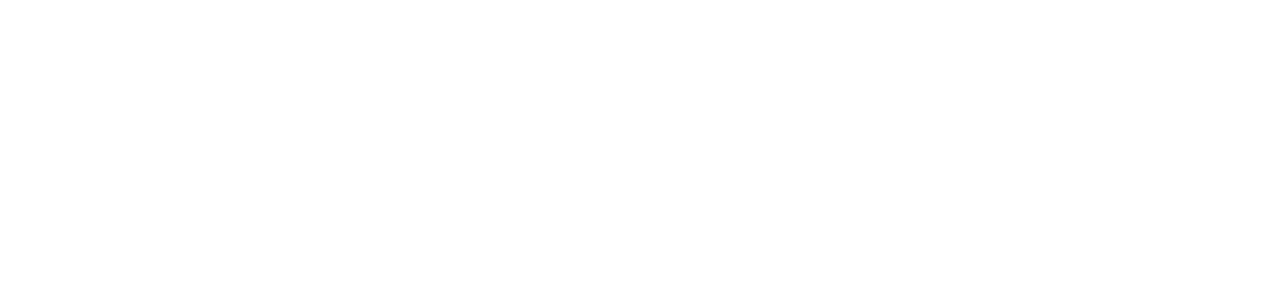
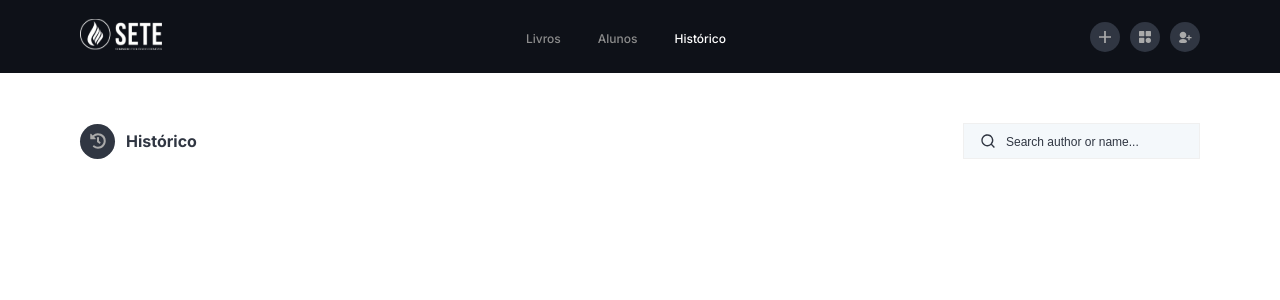
Before and after one commit to EldsonC/Painel-Ebook, a React (Create React App) app: page /history in a window 1280 px wide. Before the commit this address had no page. Shown: the top 300 px of the page. Built offline with nearby package versions, Linux system fonts and the light colour scheme.

Commit message:
pages-new

```diff
--- /dev/null
+++ b/src/app/pages/history.tsx
@@ -0,0 +1,5 @@
+export function History() {
+    return (
+        <div></div>
+    )
+}
--- /dev/null
+++ b/src/assets/icons/history.tsx
@@ -0,0 +1,25 @@
+import React from "react";
+
+export function HistoryIcon() {
+  return (
+    <svg
+      xmlns="http://www.w3.org/2000/svg"
+      width="16"
+      height="16"
+      fill="none"
+      viewBox="0 0 16 16"
+    >
+      <g clipPath="url(#clip0_104_8)">
+        <path
+          fill="#AAA"
+          d="M15.75 7.985c.008 4.27-3.474 7.762-7.744 7.765a7.718 7.718 0 01-4.87-1.716.75.75 0 01-.057-1.113l.352-.352a.751.751 0 01.996-.062A5.727 5.727 0 008 13.75 5.747 5.747 0 0013.75 8 5.747 5.747 0 008 2.25a5.73 5.73 0 00-3.94 1.56l1.586 1.586a.5.5 0 01-.353.854H.75a.5.5 0 01-.5-.5V1.207a.5.5 0 01.854-.353l1.542 1.542A7.75 7.75 0 0115.75 7.985zm-5.653 2.462l.306-.394A.75.75 0 0010.272 9L9 8.01V4.75A.75.75 0 008.25 4h-.5a.75.75 0 00-.75.75v4.24l2.044 1.589a.75.75 0 001.053-.132z"
+        ></path>
+      </g>
+      <defs>
+        <clipPath id="clip0_104_8">
+          <path fill="#fff" d="M0 0H16V16H0z"></path>
+        </clipPath>
+      </defs>
+    </svg>
+  );
+}
--- /dev/null
+++ b/src/assets/icons/newuser.tsx
@@ -0,0 +1,18 @@
+import React from "react";
+
+export function NewUserIcon() {
+  return (
+    <svg
+      xmlns="http://www.w3.org/2000/svg"
+      width="16"
+      height="16"
+      fill="none"
+      viewBox="0 0 16 16"
+    >
+      <path
+        fill="#AAA"
+        d="M6 9.333c.92 0 1.754-.373 2.357-.976A3.323 3.323 0 009.333 6c0-.92-.373-1.754-.976-2.357A3.323 3.323 0 006 2.667c-.92 0-1.754.373-2.357.976A3.323 3.323 0 002.667 6c0 .92.373 1.754.976 2.357A3.323 3.323 0 006 9.333zM6 14c2.345 0 4-.667 4-1.333C10 11.333 8.43 10 6 10c-2.5 0-4 1.333-4 2.667C2 13.333 3.5 14 6 14zm8-6h-1.333V6.667a.667.667 0 00-1.334 0V8H10a.667.667 0 000 1.333h1.333v1.334a.667.667 0 001.334 0V9.333H14A.667.667 0 1014 8z"
+      ></path>
+    </svg>
+  );
+}
--- /dev/null
+++ b/src/assets/icons/user.tsx
@@ -0,0 +1,18 @@
+import React from "react";
+
+export function UsersIcon() {
+  return (
+    <svg
+      xmlns="http://www.w3.org/2000/svg"
+      width="16"
+      height="16"
+      fill="none"
+      viewBox="0 0 16 16"
+    >
+      <path
+        fill="#AAA"
+        d="M8 3.667a2.333 2.333 0 110 4.666 2.333 2.333 0 010-4.666zM3.333 5.333c.374 0 .72.1 1.02.28-.1.954.18 1.9.754 2.64A1.998 1.998 0 111.919 5.92a2 2 0 011.414-.586zm9.334 0a2 2 0 010 4c-.774 0-1.44-.44-1.774-1.08a3.69 3.69 0 00.754-2.64c.3-.18.646-.28 1.02-.28zm-9 6.834c0-1.38 1.94-2.5 4.333-2.5 2.393 0 4.333 1.12 4.333 2.5v1.166H3.667v-1.166zM0 13.333v-1c0-.926 1.26-1.706 2.967-1.933a2.696 2.696 0 00-.634 1.767v1.166H0zm16 0h-2.333v-1.166c0-.687-.24-1.314-.634-1.767C14.74 10.627 16 11.407 16 12.333v1z"
+      ></path>
+    </svg>
+  );
+}
--- a/src/routes/routes.tsx
+++ b/src/routes/routes.tsx
@@ -5,6 +5,8 @@
 import { Slide } from "../shared/components/slide";
 import { Subheader } from "../shared/components/subheader";
 import { BookWhiteIcon } from "../assets/icons/bookwhite";
+import { UsersIcon } from "../assets/icons/user";
+import { HistoryIcon } from "../assets/icons/history";
 
 export function Routers() {
     return (
@@ -27,6 +29,17 @@
                     <Header/>
                     <Subheader
                         title="Alunos"
+                        icon={<UsersIcon/>}
+                    />
+                </>
+            }/>
+
+            <Route path="history" element={
+                <>
+                    <Header/>
+                    <Subheader
+                        title="Histórico"
+                        icon={<HistoryIcon/>}
                     />
                 </>
             }/>
--- a/src/shared/components/header.tsx
+++ b/src/shared/components/header.tsx
@@ -7,6 +7,7 @@
 
 import { useDispatch } from "react-redux";
 import { show } from "../../redux/features/modaladd";
+import { NewUserIcon } from "../../assets/icons/newuser";
 
 export function Header() {
 
@@ -37,11 +38,14 @@
                 </ul>
             </nav>
             <div className="actions">
-                <button className="btn-add" onClick={() => dispatch(show())}>
+                <button title="New book" className="btn-add" onClick={() => dispatch(show())}>
                     <AddBookIcon/>
                 </button>
-                <button className="btn-add">
+                <button title="New category" className="btn-add">
                     <AddCategoryIcon/>
+                </button>
+                <button title="New student" className="btn-add">
+                    <NewUserIcon/>
                 </button>
             </div>
         </HeaderStyle>
```
